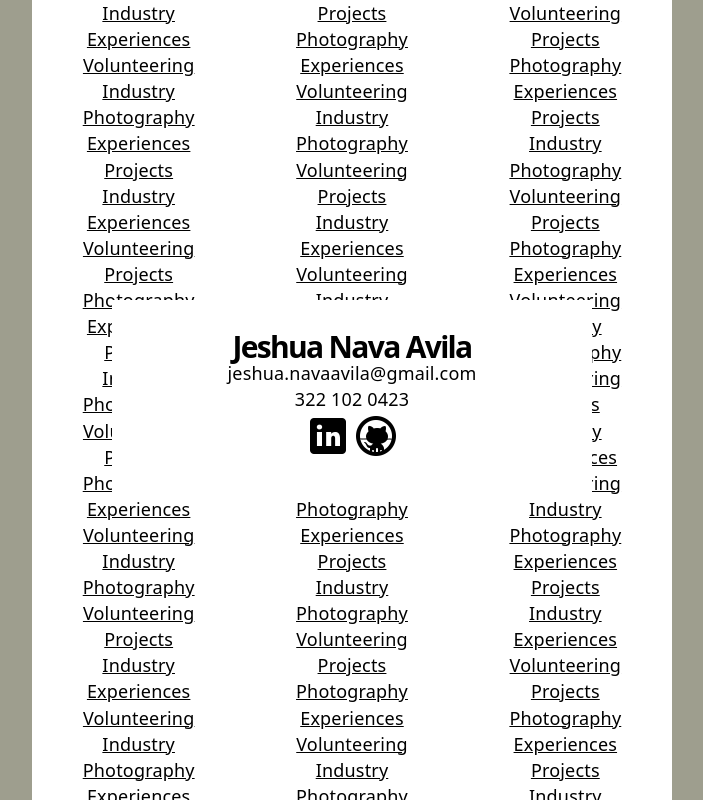
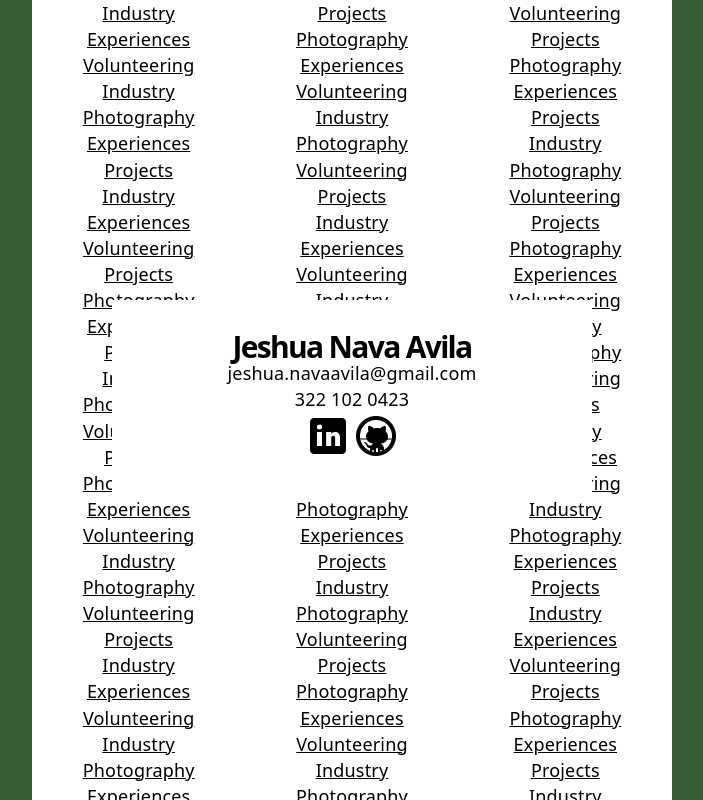
Before and after one commit to J35HN/J35HN.github.io, a React (Vite) app: page / in a window 1280 px wide. Shown: the whole page, without its empty margins (288-991 px from the left). Built offline with nearby package versions, Linux system fonts and the light colour scheme.

Commit message:
init of script for canvas

```diff
--- a/src/App.css
+++ b/src/App.css
@@ -7,7 +7,6 @@ main {
 }
 
 main .canvas-background {
-  background-color: var(--raw-concrete);
   width: 100%;
   height: 100%;
 }
--- a/src/App.jsx
+++ b/src/App.jsx
@@ -1,12 +1,21 @@
-import { useState } from 'react'
+import { useEffect, useState, useRef } from 'react'
 import reactLogo from './assets/react.svg'
 import viteLogo from './assets/vite.svg'
 import heroImg from './assets/hero.png'
 import './App.css'
 import { BIO } from './content'
 import { NAVIGATION } from './content'
+import { InitCanvas } from './scripts/homepage-background'
 
 function App() {
+
+  const canvasRef = useRef(null);
+
+  useEffect(() => {
+    const canvas = canvasRef.current;
+    if (!canvas) return;
+    InitCanvas(canvas);
+  }, []);
 
   // Big array for repeated links
   const repeated_links = Array.from( {length: 50} , () => NAVIGATION).flat()
@@ -14,7 +23,7 @@ function App() {
 return (
   <main id = "homepage">
 
-    <canvas id = "canvas" className = "canvas-background"></canvas>
+    <canvas id = "canvas" className = "canvas-background" ref={canvasRef}></canvas>
 
     <div className = "screen-page">
       <div className = "center-body">
--- /dev/null
+++ b/src/scripts/homepage-background.js
@@ -0,0 +1,32 @@
+
+// Data of the canvas
+// First part of the canvas space is from 0% to 25% of the canvas.
+// Second part is from 75% to 100% of the canvas.
+// square = object | In this scenario.
+
+
+// 1. Get initial canvas size (x & y)
+// 1.5 Array object for the squares?
+// 2. Functions to build square objects: color, x & y size, transparency
+// 3. Interval for changing transparency from 0 to 1.
+// 4. If clicked, change transparency to 0.
+// 5. If canvas or window size changes (event listener), start choose functions to resize the squares
+
+
+// Functions
+// init(): Initializes first calculations and drawings.
+// draw(): draws the array of objects, once the objects have a calculated position.
+// calcSize(): get the size of the desirable square depending on the amount of columns and rows, and the size of the canvas.
+// calcPosition(): go through the objects array with the help of a coordinate variable that is going to be a reference.
+// setTransparency(): Function to set the transparency of a clicked square.
+
+// Object
+// Color (#xxxxxx)
+// Position (x, y)
+// Transparency (0 - 1)
+// Random interval to reach that transparency (from 1 to 60 seconds). A step will be calculated by `1 / choseen_seconds`. Add step each call?.
+//
+
+export function InitCanvas(canvas) {
+    canvas.style.background = "#3b5e3a";
+};
```
